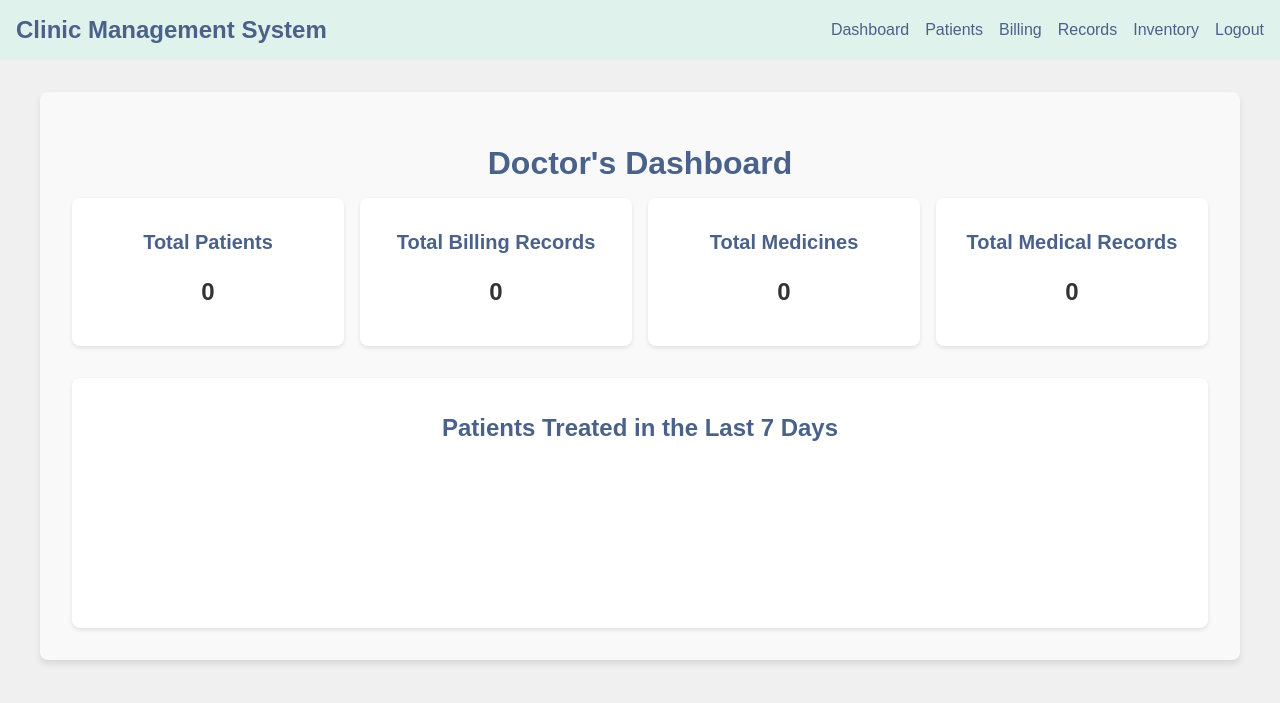
After one commit to jusish/clinic_system, a Django app: page /dashboard/ in a window 1280 px wide. The commit adds this page. Shown: the top 703 px of the page. Run offline with Django 5.2, Linux system fonts and the light colour scheme; the visitor is signed in with stand-in values (Sample User, id 1); data that the repository does not hold is empty; a map, chart or similar area stays blank.

Commit message:
[feat]: Dashboard

```diff
--- a/authentication/forms.py
+++ b/authentication/forms.py
@@ -9,6 +9,8 @@ class DoctorSignupForm(UserCreationForm):
         model = Doctor
         fields = ('username', 'email','password1', 'password2', 'specialization')
 
+
+
     # def save(self, commit=True):
     #     user = super().save(commit=False)
     #     if commit:
--- a/authentication/models.py
+++ b/authentication/models.py
@@ -10,7 +10,7 @@ class Doctor(AbstractUser):
         ('orthopedics', 'Orthopedics'),
     ]
 
-    specialization = models.CharField(choices=SPECIALIZATION_CHOICES)
+    specialization = models.CharField(choices=SPECIALIZATION_CHOICES, max_length=200)
 
     def __str__(self):
         return f'{self.username} - {self.specialization}'
--- a/authentication/templates/authentication/base.html
+++ b/authentication/templates/authentication/base.html
@@ -87,6 +87,7 @@
         <a href="{% url 'patients:patient_list' %}" class="navbar-brand">Clinic Management System</a>
         <ul class="navbar-nav">
             {% if user.is_authenticated %}
+                <li class="nav-item"><a href="{% url 'dashboard' %}" class="nav-link">Dashboard</a></li>
                 <li class="nav-item"><a href="{% url 'patients:patient_list' %}" class="nav-link">Patients</a></li>
                 <li class="nav-item"><a href="{% url 'billing_list' %}" class="nav-link">Billing</a></li>
                 <li class="nav-item"><a href="{% url 'records_list' %}" class="nav-link">Records</a></li>
--- /dev/null
+++ b/authentication/templates/authentication/dashboard.html
@@ -0,0 +1,122 @@
+{% extends 'authentication/base.html' %}
+
+{% block title %}Dashboard{% endblock %}
+
+{% block content %}
+<div class="dashboard-container">
+    <h1 class="dashboard-title">Doctor's Dashboard</h1>
+    <div class="dashboard-stats">
+        <div class="stat-card">
+            <h2>Total Patients</h2>
+            <p>{{ total_patients }}</p>
+        </div>
+        <div class="stat-card">
+            <h2>Total Billing Records</h2>
+            <p>{{ total_billing_records }}</p>
+        </div>
+        <div class="stat-card">
+            <h2>Total Medicines</h2>
+            <p>{{ total_medicines }}</p>
+        </div>
+        <div class="stat-card">
+            <h2>Total Medical Records</h2>
+            <p>{{ total_medical_records }}</p>
+        </div>
+    </div>
+
+    <div class="chart-container">
+        <h2 class="chart-title">Patients Treated in the Last 7 Days</h2>
+        <canvas id="patientsChart"></canvas>
+    </div>
+</div>
+
+<style>
+    .dashboard-container {
+        padding: 2rem;
+        background-color: #f9f9f9;
+        border-radius: 8px;
+        box-shadow: 0 4px 6px rgba(0, 0, 0, 0.1);
+    }
+    .dashboard-title {
+        font-size: 2rem;
+        margin-bottom: 1rem;
+        text-align: center;
+        color: #4A628A;
+    }
+    .dashboard-stats {
+        display: grid;
+        grid-template-columns: repeat(auto-fit, minmax(200px, 1fr));
+        gap: 1rem;
+    }
+    .stat-card {
+        padding: 1rem;
+        background-color: white;
+        border-radius: 8px;
+        text-align: center;
+        box-shadow: 0 2px 4px rgba(0, 0, 0, 0.1);
+    }
+    .stat-card h2 {
+        font-size: 1.25rem;
+        color: #4A628A;
+        margin-bottom: 0.5rem;
+    }
+    .stat-card p {
+        font-size: 1.5rem;
+        font-weight: bold;
+        color: #333;
+    }
+    .chart-container {
+        margin-top: 2rem;
+        padding: 1rem;
+        background-color: white;
+        border-radius: 8px;
+        box-shadow: 0 2px 4px rgba(0, 0, 0, 0.1);
+    }
+    .chart-title {
+        font-size: 1.5rem;
+        margin-bottom: 1rem;
+        text-align: center;
+        color: #4A628A;
+    }
+</style>
+
+<script src="https://cdn.jsdelivr.net/npm/chart.js"></script>
+<script>
+    // Fetch JSON-encoded data from script tags
+    const patientsData = JSON.parse(document.getElementById('patients-data').textContent);
+    const patientsLabels = JSON.parse(document.getElementById('patients-labels').textContent);
+
+    // Create the chart
+    const ctx = document.getElementById('patientsChart').getContext('2d');
+    new Chart(ctx, {
+        type: 'line',
+        data: {
+            labels: patientsLabels,
+            datasets: [{
+                label: 'Patients Treated',
+                data: patientsData,
+                borderColor: '#4A628A',
+                backgroundColor: 'rgba(74, 98, 138, 0.2)',
+                borderWidth: 2,
+                fill: true
+            }]
+        },
+        options: {
+            responsive: true,
+            scales: {
+                y: {
+                    beginAtZero: true
+                }
+            }
+        }
+    });
+</script>
+
+<!-- Safely encode data as JSON for use in JavaScript -->
+<script type="application/json" id="patients-data">
+    {{ patients_data|json_script:"patients-data" }}
+</script>
+<script type="application/json" id="patients-labels">
+    {{ patients_labels|json_script:"patients-labels" }}
+</script>
+{% endblock %}
--- a/authentication/urls.py
+++ b/authentication/urls.py
@@ -5,4 +5,5 @@ urlpatterns = [
     path('signup/', views.signup, name='signup'),
     path('', views.login_view, name='login'),
     path('logout/', views.logout_view, name='logout'),
+    path('dashboard/', views.dashboard, name='dashboard'),
 ]
--- a/authentication/views.py
+++ b/authentication/views.py
@@ -2,7 +2,13 @@ from django.shortcuts import render, redirect
 from django.contrib.auth import login, logout, authenticate
 from django.contrib.auth.decorators import login_required
 from django.contrib.auth.forms import UserCreationForm
+
+from billing.models import BillingRecord
+from inventory.models import Medicine
+from medical_records.models import MedicalRecord
+from patients.models import Patient
 from .forms import DoctorSignupForm
+from datetime import datetime, timedelta
 
 # Create your views here.
 
@@ -43,3 +49,35 @@ def logout_view(request):
         logout(request)
         return redirect('login')
     return render(request, 'authentication/logout_confirmation.html')
+
+
+
+
+@login_required
+def dashboard(request):
+    # Fetching data from different apps
+    total_patients = Patient.objects.count()
+    total_billing_records = BillingRecord.objects.count()
+    total_medicines = Medicine.objects.count()
+    total_medical_records = MedicalRecord.objects.count()
+
+
+    today = datetime.now()
+    days = [(today - timedelta(days=i)).date() for i in range(7)]
+    treated_patients = []
+    for day in days:
+        count = MedicalRecord.objects.filter(date=day).count()
+        treated_patients.append(count)
+
+
+
+    # Passing data to the template
+    context = {
+        'total_patients': total_patients,
+        'total_billing_records': total_billing_records,
+        'total_medicines': total_medicines,
+        'total_medical_records': total_medical_records,
+        'patients_labels': [day.strftime('%A') for day in days][::-1],  # Labels for chart (last 7 days)
+        'patients_data': treated_patients[::-1],  # Reverse for chronological order
+    }
+    return render(request, 'authentication/dashboard.html', context)
--- a/billing/templates/billing/base.html
+++ b/billing/templates/billing/base.html
@@ -90,6 +90,7 @@
     <nav class="navbar">
         <a href="{% url 'patients:patient_list' %}" class="navbar-brand">Clinic Management System</a>
         <ul class="navbar-nav">
+            <li class="nav-item"><a href="{% url 'dashboard' %}" class="nav-link">Dashboard</a></li>
             <li class="nav-item"><a href="{% url 'patients:patient_list' %}" class="nav-link">Patients</a></li>
             <li class="nav-item"><a href="{% url 'billing_list' %}" class="nav-link">Billing</a></li>
             <li class="nav-item"><a href="{% url 'records_list' %}" class="nav-link">Records</a></li>
--- a/inventory/templates/inventory/base.html
+++ b/inventory/templates/inventory/base.html
@@ -90,6 +90,7 @@
     <nav class="navbar">
         <a href="{% url 'patients:patient_list' %}" class="navbar-brand">Clinic Management System</a>
         <ul class="navbar-nav">
+            <li class="nav-item"><a href="{% url 'dashboard' %}" class="nav-link">Dashboard</a></li>
             <li class="nav-item"><a href="{% url 'patients:patient_list' %}" class="nav-link">Patients</a></li>
             <li class="nav-item"><a href="{% url 'billing_list' %}" class="nav-link">Billing</a></li>
             <li class="nav-item"><a href="{% url 'records_list' %}" class="nav-link">Records</a></li>
--- a/inventory/views.py
+++ b/inventory/views.py
@@ -2,6 +2,8 @@ from django.shortcuts import render, get_object_or_404, redirect
 from django.contrib.auth.decorators import login_required
 from .models import Medicine
 from .forms import MedicineForm
+
+
 
 @login_required
 def create_medicine(request):
--- a/medical_records/templates/medical_records/base.html
+++ b/medical_records/templates/medical_records/base.html
@@ -92,6 +92,7 @@
     <nav class="navbar">
         <a href="{% url 'patients:patient_list' %}" class="navbar-brand">Clinic Management System</a>
         <ul class="navbar-nav">
+            <li class="nav-item"><a href="{% url 'dashboard' %}" class="nav-link">Dashboard</a></li>
             <li class="nav-item"><a href="{% url 'patients:patient_list' %}" class="nav-link">Patients</a></li>
             <li class="nav-item"><a href="{% url 'billing_list' %}" class="nav-link">Billing</a></li>
             <li class="nav-item"><a href="{% url 'records_list' %}" class="nav-link">Records</a></li>
--- a/patients/models.py
+++ b/patients/models.py
@@ -6,3 +6,6 @@ class Patient(models.Model):
     dob = models.DateField()
     contact_info = models.CharField(max_length=100)
     date_attended = models.DateField(auto_now_add=True)
+
+    def __str__(self):
+        return self.name
--- a/patients/templates/patients/base.html
+++ b/patients/templates/patients/base.html
@@ -93,6 +93,7 @@
     <nav class="navbar">
         <a href="{% url 'patients:patient_list' %}" class="navbar-brand">Clinic Management System</a>
         <ul class="navbar-nav">
+            <li class="nav-item"><a href="{% url 'dashboard' %}" class="nav-link">Dashboard</a></li>
             <li class="nav-item"><a href="{% url 'patients:patient_list' %}" class="nav-link">Patients</a></li>
             <li class="nav-item"><a href="{% url 'billing_list' %}" class="nav-link">Billing</a></li>
             <li class="nav-item"><a href="{% url 'records_list' %}" class="nav-link">Records</a></li>
```
Also changed, not shown: static/dashboard.js (added, +28 -0 lines).
